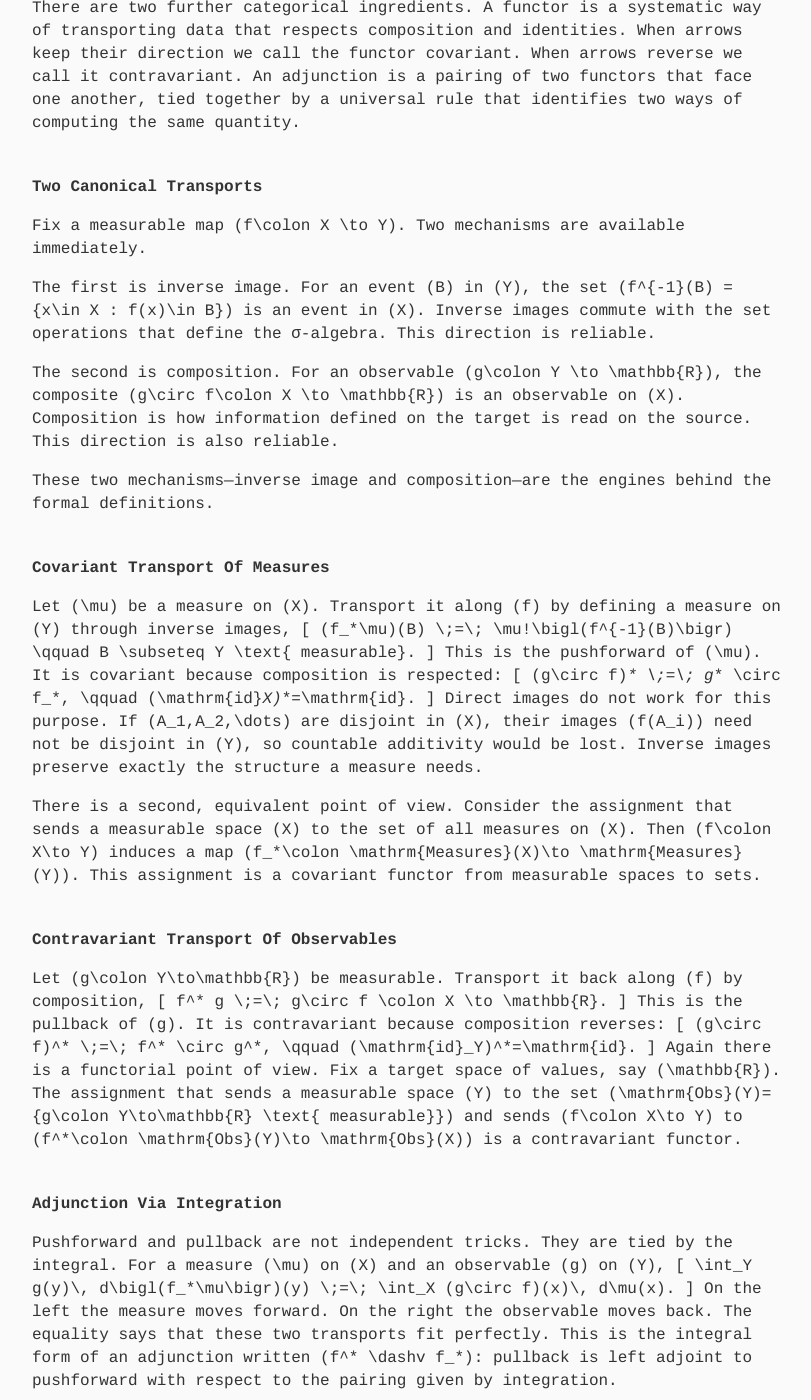
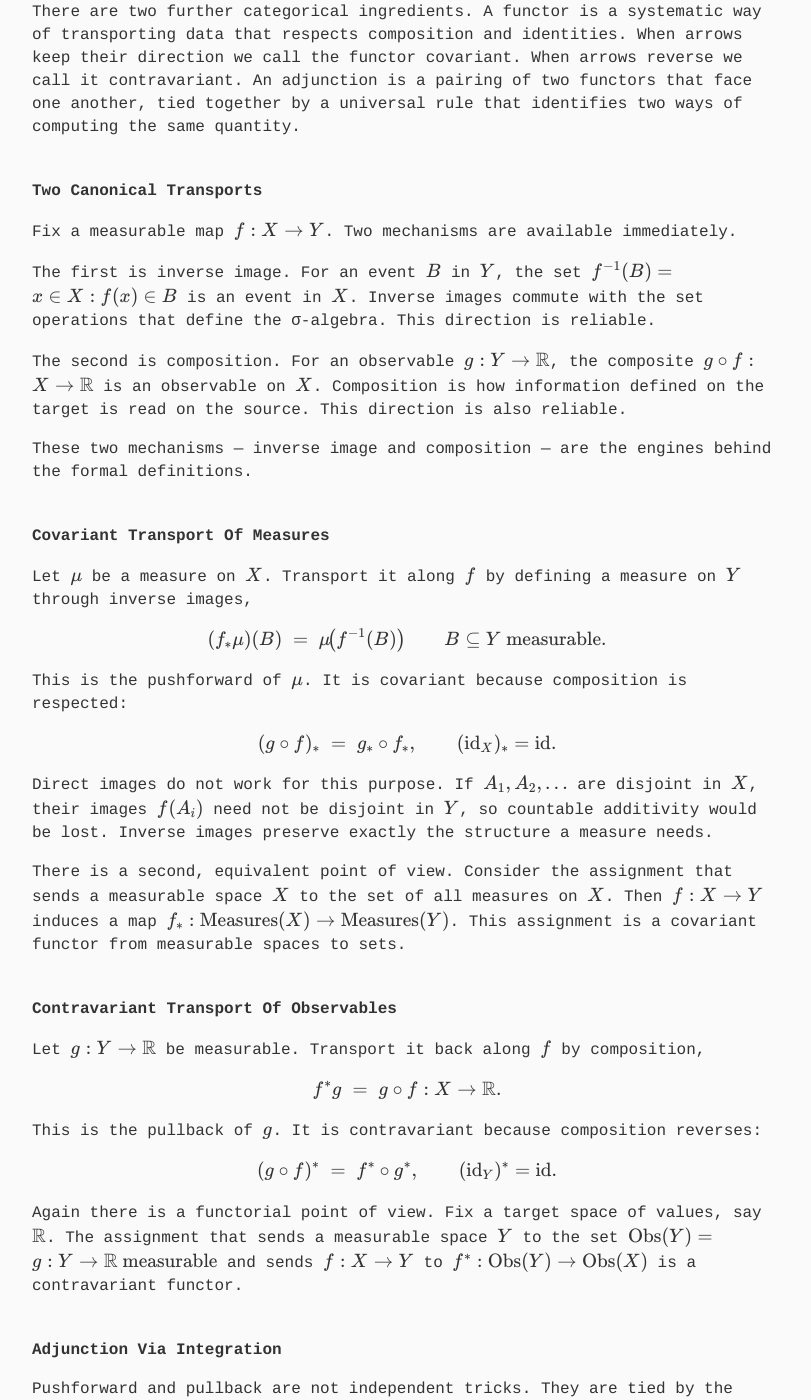
Before and after one commit to gcol33/blog, a Jekyll site: the page built from _posts/2025-09-04-pushforwards-pullbacks.md, in a window 1280 px wide and 1400 px high, scrolled down 887 px. Shown: the whole window, without its empty margins (233-1044 px from the left). Built offline with Jekyll 4.4.1, drawn with Linux system fonts in a browser that asks for light colours; some web fonts are replaced; some of the changed text lies outside the part shown.

Commit message:
Fix Latex

```diff
--- a/_posts/2025-09-04-pushforwards-pullbacks.md
+++ b/_posts/2025-09-04-pushforwards-pullbacks.md
@@ -7,7 +7,7 @@ categories: category-theory measure-theory probability
 
 ## How Maps Move Structure
 
-Category theory organises mathematics around maps and the structures they transport. A category consists of things called objects and directed arrows between them. Arrows compose in sequence, and each object carries an identity arrow that leaves it unchanged. This minimal scaffolding is enough to ask a sharp question: once a single arrow \(f\colon X \to Y\) is fixed, how should structures that live on \(X\) or on \(Y\) travel along that arrow?
+Category theory organises mathematics around maps and the structures they transport. A category consists of things called objects and directed arrows between them. Arrows compose in sequence, and each object carries an identity arrow that leaves it unchanged. This minimal scaffolding is enough to ask a sharp question: once a single arrow $f: X \to Y$ is fixed, how should structures that live on $X$ or on $Y$ travel along that arrow?
 
 Some structures travel with the arrow. Others travel against it. The first kind of transport is called a pushforward. The second is called a pullback. Their direction is not a convention but a consequence of how inverse images and composition behave.
 
@@ -19,94 +19,119 @@ There are two further categorical ingredients. A functor is a systematic way of
 
 ## Two Canonical Transports
 
-Fix a measurable map \(f\colon X \to Y\). Two mechanisms are available immediately.
+Fix a measurable map $f: X \to Y$. Two mechanisms are available immediately.
 
-The first is inverse image. For an event \(B\) in \(Y\), the set \(f^{-1}(B) = \{x\in X : f(x)\in B\}\) is an event in \(X\). Inverse images commute with the set operations that define the σ-algebra. This direction is reliable.
+The first is inverse image. For an event $B$ in $Y$, the set $f^{-1}(B) = \{x\in X : f(x)\in B\}$ is an event in $X$. Inverse images commute with the set operations that define the σ-algebra. This direction is reliable.
 
-The second is composition. For an observable \(g\colon Y \to \mathbb{R}\), the composite \(g\circ f\colon X \to \mathbb{R}\) is an observable on \(X\). Composition is how information defined on the target is read on the source. This direction is also reliable.
+The second is composition. For an observable $g: Y \to \mathbb{R}$, the composite $g\circ f: X \to \mathbb{R}$ is an observable on $X$. Composition is how information defined on the target is read on the source. This direction is also reliable.
 
-These two mechanisms—inverse image and composition—are the engines behind the formal definitions.
+These two mechanisms — inverse image and composition — are the engines behind the formal definitions.
 
 ## Covariant Transport Of Measures
 
-Let \(\mu\) be a measure on \(X\). Transport it along \(f\) by defining a measure on \(Y\) through inverse images,
-\[
-(f_\*\mu)(B) \;=\; \mu\!\bigl(f^{-1}(B)\bigr) \qquad B \subseteq Y \text{ measurable}.
-\]
-This is the pushforward of \(\mu\). It is covariant because composition is respected:
-\[
-(g\circ f)_\* \;=\; g_\* \circ f_\*, \qquad (\mathrm{id}_X)_\*=\mathrm{id}.
-\]
-Direct images do not work for this purpose. If \(A_1,A_2,\dots\) are disjoint in \(X\), their images \(f(A_i)\) need not be disjoint in \(Y\), so countable additivity would be lost. Inverse images preserve exactly the structure a measure needs.
+Let $\mu$ be a measure on $X$. Transport it along $f$ by defining a measure on $Y$ through inverse images,
 
-There is a second, equivalent point of view. Consider the assignment that sends a measurable space \(X\) to the set of all measures on \(X\). Then \(f\colon X\to Y\) induces a map \(f_\*\colon \mathrm{Measures}(X)\to \mathrm{Measures}(Y)\). This assignment is a covariant functor from measurable spaces to sets.
+$$
+(f_{*}\mu)(B) \;=\; \mu\!\bigl(f^{-1}(B)\bigr) \qquad B \subseteq Y \text{ measurable}.
+$$
+
+This is the pushforward of $\mu$. It is covariant because composition is respected:
+
+$$
+(g\circ f)_{*} \;=\; g_{*} \circ f_{*}, \qquad (\mathrm{id}_{X})_{*}=\mathrm{id}.
+$$
+
+Direct images do not work for this purpose. If $A_1,A_2,\dots$ are disjoint in $X$, their images $f(A_i)$ need not be disjoint in $Y$, so countable additivity would be lost. Inverse images preserve exactly the structure a measure needs.
+
+There is a second, equivalent point of view. Consider the assignment that sends a measurable space $X$ to the set of all measures on $X$. Then $f: X\to Y$ induces a map $f_{*}: \mathrm{Measures}(X)\to \mathrm{Measures}(Y)$. This assignment is a covariant functor from measurable spaces to sets.
 
 ## Contravariant Transport Of Observables
 
-Let \(g\colon Y\to\mathbb{R}\) be measurable. Transport it back along \(f\) by composition,
-\[
-f^\* g \;=\; g\circ f \colon X \to \mathbb{R}.
-\]
-This is the pullback of \(g\). It is contravariant because composition reverses:
-\[
-(g\circ f)^\* \;=\; f^\* \circ g^\*, \qquad (\mathrm{id}_Y)^\*=\mathrm{id}.
-\]
-Again there is a functorial point of view. Fix a target space of values, say \(\mathbb{R}\). The assignment that sends a measurable space \(Y\) to the set \(\mathrm{Obs}(Y)=\{g\colon Y\to\mathbb{R} \text{ measurable}\}\) and sends \(f\colon X\to Y\) to \(f^\*\colon \mathrm{Obs}(Y)\to \mathrm{Obs}(X)\) is a contravariant functor.
+Let $g: Y\to\mathbb{R}$ be measurable. Transport it back along $f$ by composition,
+
+$$
+f^{*} g \;=\; g\circ f : X \to \mathbb{R}.
+$$
+
+This is the pullback of $g$. It is contravariant because composition reverses:
+
+$$
+(g\circ f)^{*} \;=\; f^{*} \circ g^{*}, \qquad (\mathrm{id}_{Y})^{*}=\mathrm{id}.
+$$
+
+Again there is a functorial point of view. Fix a target space of values, say $\mathbb{R}$. The assignment that sends a measurable space $Y$ to the set $\mathrm{Obs}(Y)=\{g: Y\to\mathbb{R} \text{ measurable}\}$ and sends $f: X\to Y$ to $f^{*}: \mathrm{Obs}(Y)\to \mathrm{Obs}(X)$ is a contravariant functor.
 
 ## Adjunction Via Integration
 
-Pushforward and pullback are not independent tricks. They are tied by the integral. For a measure \(\mu\) on \(X\) and an observable \(g\) on \(Y\),
-\[
-\int_Y g(y)\, d\bigl(f_\*\mu\bigr)(y)
+Pushforward and pullback are not independent tricks. They are tied by the integral. For a measure $\mu$ on $X$ and an observable $g$ on $Y$,
+
+$$
+\int_{Y} g(y)\, d\bigl(f_{*}\mu\bigr)(y)
 \;=\;
-\int_X (g\circ f)(x)\, d\mu(x).
-\]
-On the left the measure moves forward. On the right the observable moves back. The equality says that these two transports fit perfectly. This is the integral form of an adjunction written \(f^\* \dashv f_\*\): pullback is left adjoint to pushforward with respect to the pairing given by integration.
+\int_{X} (g\circ f)(x)\, d\mu(x).
+$$
+
+On the left the measure moves forward. On the right the observable moves back. The equality says that these two transports fit perfectly. This is the integral form of an adjunction written $f^{*} \dashv f_{*}$: pullback is left adjoint to pushforward with respect to the pairing given by integration.
 
 There is an abstract way to see this. The integral defines a bilinear pairing between observables on a space and measures on that space. Pullback acts on the observable side, pushforward acts on the measure side, and the pairing is preserved.
 
 ## Distributions As Transported Measures
 
-A random variable is a measurable map \(X\colon \Omega \to \mathbb{R}\). The base probability \(P\) on \(\Omega\) is transported along \(X\) to a measure on \(\mathbb{R}\) given by
-\[
-P_X(B) \;=\; P\!\bigl(X^{-1}(B)\bigr).
-\]
-This is the distribution of \(X\). It is nothing more or less than a pushforward. Marginal distributions are pushforwards along projection maps; for \(\pi_X\colon X\times Y\to X\),
-\[
-(\pi_X)_\*(\mu)(A) \;=\; \mu\!\bigl(A\times Y\bigr).
-\]
-Conditioning is of a different kind. For an event \(B\) with positive mass, the conditional \(P(\,\cdot\,\mid B)\) is \(A \mapsto P(A\cap B)/P(B)\). This is a restriction to a slice followed by renormalisation, not a transport along an arrow.
+A random variable is a measurable map
+
+$$
+X: \Omega \to \mathbb{R}.
+$$
+
+The base probability $P$ on $\Omega$ is transported along $X$ to a measure on $\mathbb{R}$ given by
+
+$$
+P_{X}(B) \;=\; P\!\bigl(X^{-1}(B)\bigr).
+$$
+
+This is the distribution of $X$. It is nothing more or less than a pushforward. Marginal distributions are pushforwards along projection maps; for $\pi_{X}: X\times Y\to X$,
+
+$$
+(\pi_{X})_{*}(\mu)(A) \;=\; \mu\!\bigl(A\times Y\bigr).
+$$
+
+Conditioning is of a different kind. For an event $B$ with positive mass, the conditional $P(\,\cdot\,\mid B)$ is $A \mapsto P(A\cap B)/P(B)$. This is a restriction to a slice followed by renormalisation, not a transport along an arrow.
 
 ## From Categories To Statistical Practice
 
-A statistical model sends parameters and covariates to a distribution for an outcome. In a frequentist workflow a single estimate \(\hat{\boldsymbol{\beta}}\) for the coefficient vector \(\boldsymbol{\beta}\) is chosen and predictions are read conditionally at fixed covariates; uncertainty bands describe the sampling distribution of \(\hat{\boldsymbol{\beta}}\) under repeated sampling. In a Bayesian workflow the posterior over \(\boldsymbol{\beta}\) is transported through the model. With covariates fixed at representative values,
-\[
-p(y^\* \mid \text{data})
+A statistical model sends parameters and covariates to a distribution for an outcome. In a frequentist workflow a single estimate $\hat{\boldsymbol{\beta}}$ for the coefficient vector $\boldsymbol{\beta}$ is chosen and predictions are read conditionally at fixed covariates; uncertainty bands describe the sampling distribution of $\hat{\boldsymbol{\beta}}$ under repeated sampling. In a Bayesian workflow the posterior over $\boldsymbol{\beta}$ is transported through the model. With covariates fixed at representative values,
+
+$$
+p(y^{*} \mid \text{data})
 \;=\;
-\int p\!\bigl(y^\* \mid \boldsymbol{\beta}\bigr)\, p(\boldsymbol{\beta}\mid \text{data})\, d\boldsymbol{\beta},
-\]
+\int p\!\bigl(y^{*} \mid \boldsymbol{\beta}\bigr)\, p(\boldsymbol{\beta}\mid \text{data})\, d\boldsymbol{\beta},
+$$
+
 which is a pushforward of the posterior through the model map. The curve with credible bands is the image of that transported mass in the outcome space.
 
 ## A Discrete Case With Dice
 
-Take \(\Omega=\{\omega_1,\dots,\omega_6\}\) with the power-set σ-algebra and the uniform probability \(P(\{\omega_i\})=1/6\). Map faces to numbers by \(X\colon \Omega \to \mathbb{R}\) with \(X(\omega_i)=i\). The distribution is the pushforward \(P_X\) satisfying
-\[
-P_X(\{k\}) \;=\; P\!\bigl(X^{-1}(\{k\})\bigr) \;=\; \tfrac{1}{6}
+Take $\Omega=\{\omega_1,\dots,\omega_6\}$ with the power-set σ-algebra and the uniform probability $P(\{\omega_i\})=1/6$. Map faces to numbers by $X: \Omega \to \mathbb{R}$ with $X(\omega_i)=i$. The distribution is the pushforward $P_{X}$ satisfying
+
+$$
+P_{X}(\{k\}) \;=\; P\!\bigl(X^{-1}(\{k\})\bigr) \;=\; \tfrac{1}{6}
 \quad\text{for } k=1,\dots,6.
-\]
+$$
 
-Map faces to parity by \(f\colon \Omega \to \{\text{odd},\text{even}\}\) with \(f(\omega_i)=\text{parity}(i)\). The pushed measure on parity satisfies
-\[
-f_\*P(\{\text{even}\}) = P(\{2,4,6\}) = \tfrac12,
+Map faces to parity by $f: \Omega \to \{\text{odd},\text{even}\}$ with $f(\omega_i)=\text{parity}(i)$. The pushed measure on parity satisfies
+
+$$
+f_{*}P(\{\text{even}\}) = P(\{2,4,6\}) = \tfrac12,
 \qquad
-f_\*P(\{\text{odd}\}) = P(\{1,3,5\}) = \tfrac12.
-\]
+f_{*}P(\{\text{odd}\}) = P(\{1,3,5\}) = \tfrac12.
+$$
 
-Define an observable on parity \(g\colon \{\text{odd},\text{even}\}\to\mathbb{R}\) by \(g(\text{even})=1\) and \(g(\text{odd})=0\). The pullback \(f^\* g = g\circ f\) is the indicator of \(\{2,4,6\}\) on \(\Omega\). The adjunction through the integral reads
-\[
-\int_{\{\text{odd},\text{even}\}} g\, d(f_\*P)
+Define an observable on parity $g: \{\text{odd},\text{even}\}\to\mathbb{R}$ by $g(\text{even})=1$ and $g(\text{odd})=0$. The pullback $f^{*} g = g\circ f$ is the indicator of $\{2,4,6\}$ on $\Omega$. The adjunction through the integral reads
+
+$$
+\int_{\{\text{odd},\text{even}\}} g\, d(f_{*}P)
 \;=\;
-\int_\Omega f^\* g \, dP
+\int_{\Omega} f^{*} g \, dP
 \;=\;
 \tfrac12.
-\]
+$$
```
